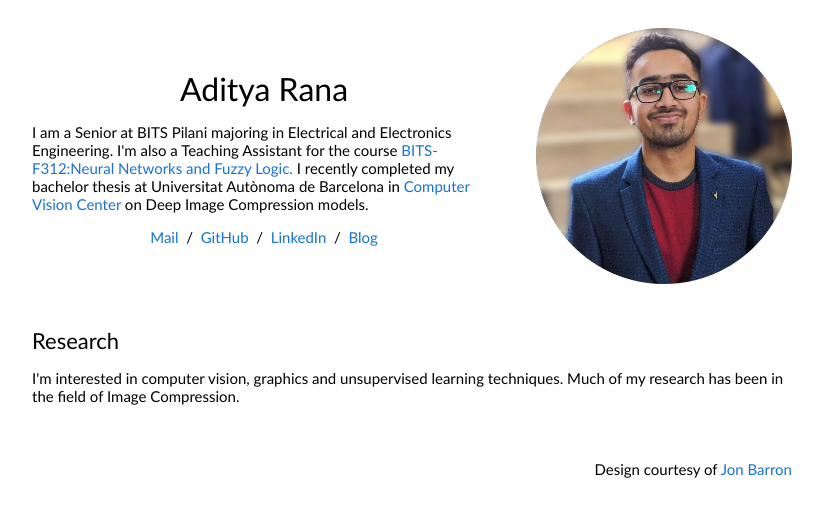
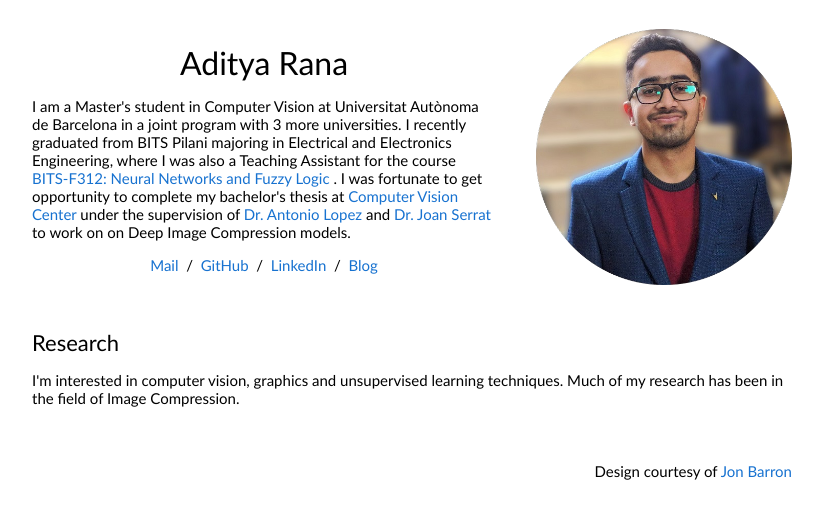
Before and after one commit to adityassrana/blog, a Jekyll site: the page built from _pages/about.md, in a window 1280 px wide. Shown: the top 519 px of the page, without its empty margins (228-1051 px from the left). Built offline with Jekyll 4.4.1, drawn with Linux system fonts in a browser that asks for light colours.

Commit message:
update about

```diff
--- a/_layouts/about.html
+++ b/_layouts/about.html
@@ -31,7 +31,11 @@
                 <name>Aditya Rana</name>
               </p>
               <p>
-                I am a Senior at BITS Pilani majoring in Electrical and Electronics Engineering. I'm also a Teaching Assistant for the course <a href="https://github.com/adityassrana/BITS-F312-Neural-Networks-and-Fuzzy-Logic"> BITS-F312:Neural Networks and Fuzzy Logic.</a> I recently completed my bachelor thesis at Universitat Autònoma de Barcelona in <a href="http://www.cvc.uab.es/">Computer Vision Center</a> on Deep Image Compression models.
+                I am a Master's student in Computer Vision at Universitat Autònoma de Barcelona in a joint program with 3 more universities.
+
+                I recently graduated from BITS Pilani majoring in Electrical and Electronics Engineering, where I was also a Teaching Assistant for the course <a href="https://github.com/adityassrana/BITS-F312-Neural-Networks-and-Fuzzy-Logic"> BITS-F312: Neural Networks and Fuzzy Logic </a>.
+
+                I was fortunate to get opportunity to complete my bachelor's thesis at <a href="http://www.cvc.uab.es/">Computer Vision Center</a> under the supervision of <a href="http://www.cvc.uab.es/~antonio/">Dr. Antonio Lopez</a> and <a href="http://www.cvc.uab.es/people/joans/">Dr. Joan Serrat</a> to work on on Deep Image Compression models.
               </p>
               <p style="text-align:center">
                 <a href="mailto:adityassrana2@gmail.com"> Mail </a> &nbsp;/&nbsp;
```
